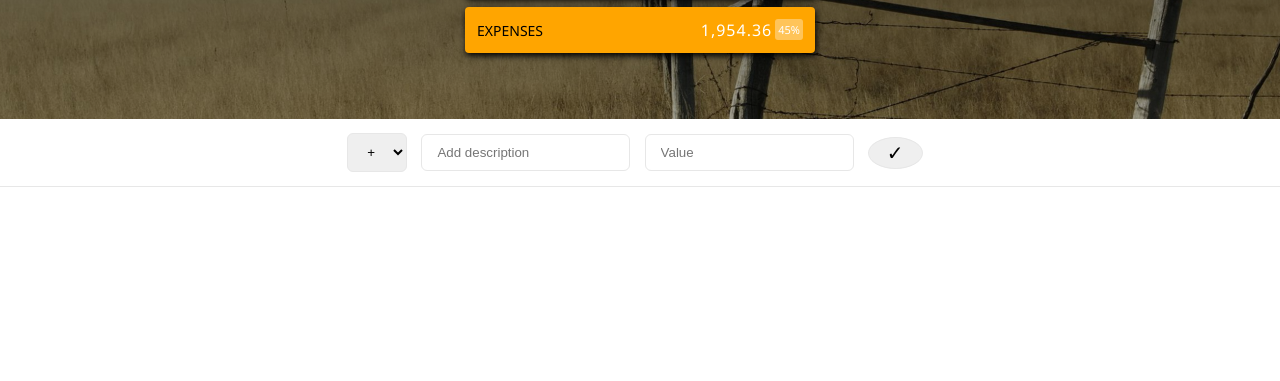
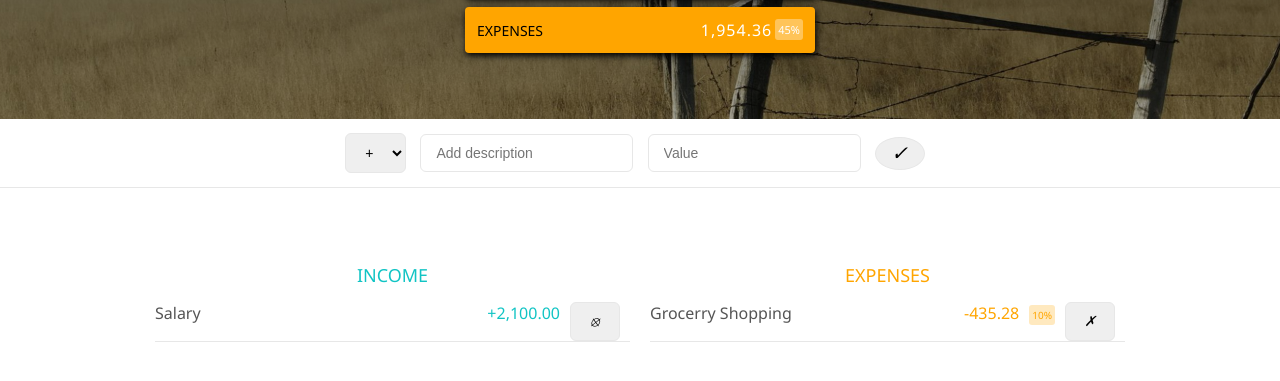
Before and after one commit to Eazash/re-learning-js, a plain HTML site: page index.html in a window 1280 px wide. Shown: the part 201-582 px from the top of the page. Drawn offline with Linux system fonts and the light colour scheme.

Commit message:
finalized design and fixed few knacks

```diff
--- a/css/style.css
+++ b/css/style.css
@@ -17,6 +17,7 @@ body {
     font-weight: 400;
 }
 .right {float: right;}
+.left {float:left !important;}
 .top {
     height: 40vh;
     background-image: linear-gradient(rgba(0,0,0,0.65), rgba(0,0,0,0.35)), url(/img/back.jpg);
@@ -49,26 +50,21 @@ body {
     margin-bottom: 10px;
     text-transform: uppercase;
     border-radius: 4px;
-box-shadow: 1px 3px 6px 0px #000;
+    box-shadow: 1px 3px 6px 0px #000;
 }
-.budget_income {
-    background-color : rgb(17, 196, 196);
-}
-.budget_expenses {
-    background-color: orange;
-}
+.cyan {background-color : rgb(17, 196, 196);}
+.orange {background-color: orange;}
+.cyan_color {color: rgb(17, 196, 196);}
+.orange_color {color: orange;}
 .budget_income-text, .budget_expenses-text {
-    float: left;
     color: #000;
     font-size: 14px;
     margin-top: 2px;
 }
 .budget_expenses-value, .budget_income-value{
     letter-spacing: 1px;
-    float:left;
 }
 .budget_income-percentage, .budget_expenses-percentage {
-    float:left;
     font-size: 11px;
     padding: 3px;
     margin-left: 3px;
@@ -92,7 +88,8 @@ input,select, button{
     margin-right: 10px;
     border-radius: 6px;
     /* align-self: ; */
-    min-width: 55px;
+    font-size: 14px;
+    min-width: 50px;
     transition: border 0.5s;
     padding: 10px 15px;
     vertical-align: middle;
@@ -103,10 +100,54 @@ input:focus , select:focus{
 }
 input:focus, select:focus, button:focus{
     outline: none;
-
 }
 .add_btn {
     font-size: 20px;
     border-radius: 100%;
     padding: 3px;
 }
+
+.container {
+    min-width: 450px;
+    max-width: 1000px;
+    margin: 60px auto;
+    padding: 15px;
+}
+/* .income {
+    max-width: 475px;
+    margin-right: 50px;
+}
+.expenses {
+    max-width: 475px;
+} */
+.income, .expenses{
+    min-width: 475px;
+    border-bottom: 1px solid #e7e7e7;
+    text-align: center;
+}
+.income {
+    margin-right: 15px;
+}
+h2 {
+    text-transform: uppercase;
+    font-size: 18px;
+    font-weight: 400;
+    margin-bottom: 15px;
+}
+.item {
+    width: 100%;
+}
+i{
+    font-family: 'Courier New', Courier, monospace !important;
+}
+.gapping > * {
+    margin-left: 10px;
+}
+.item_percentage {
+    background-color: rgba(255, 166, 0, 0.25);
+    padding: 3px;
+    font-size: 10px;
+    border-radius: 3px;
+    vertical-align: middle;
+    margin-top: 3px;
+}
--- a/index.html
+++ b/index.html
@@ -23,18 +23,18 @@
                 Available Budget in <span class="budget_title-month">%Month%</span>
             </div>
             <div class="budget_value">+ 2,345.67</div>
-            <div class="budget_income clearfix">
-                <div class="budget_income-text">Income</div>
+            <div class="budget_income cyan clearfix">
+                <div class="budget_income-text left">Income</div>
                 <div class="right clearfix">
-                    <div class="budget_income-value">+ 4,300</div>
-                    <div class="budget_income-percentage">23%</div>
+                    <div class="budget_income-value left">+ 4,300</div>
+                    <div class="budget_income-percentage left">23%</div>
                 </div>
             </div>
-            <div class="budget_expenses clearfix">
-                <div class="budget_expenses-text">Expenses</div>
+            <div class="budget_expenses orange clearfix">
+                <div class="budget_expenses-text left">Expenses</div>
                 <div class="right clearfix">
-                    <div class="budget_expenses-value">1,954.36</div>
-                    <div class="budget_expenses-percentage">45%</div>
+                    <div class="budget_expenses-value left">1,954.36</div>
+                    <div class="budget_expenses-percentage left">45%</div>
                 </div>
             </div>
         </div>
@@ -48,8 +48,36 @@
                 </select>
                 <input type="text" name="" id="" class="add_description" placeholder="Add description">
                 <input type="number" name="" id="" class="add_value" placeholder="Value">
-                <button class="add_btn">&checkmark;</button>
+                <button class="add_btn"><i>&checkmark;</i></button>
 
+            </div>
+        </div>
+        <div class="container clearfix">
+            <div class="income left">
+                <h2 class="income_title cyan_color">Income</h2>
+                <div class="income_list">
+                    <div class="item clearfix " id="income_0">
+                        <div class="item_description left">Salary</div>
+                        <div class="right clearfix gapping cyan_color">
+                            <div class="item_value left">+2,100.00</div>
+                            <div class="item_delete left"><button class="item_delete-btn"><i>&olcross;</i></button>
+                            </div>
+                        </div>
+                    </div>
+                </div>
+            </div>
+            <div class="expenses right">
+                <h2 class="expenses_title orange_color">Expenses</h2>
+                <div class="expenses_list">
+                    <div class="item clearfix" id="expense_0">
+                        <div class="item_description left">Grocerry Shopping</div>
+                        <div class="right clearfix gapping orange_color">
+                            <div class="item_value left">-435.28</div>
+                            <div class="item_percentage left">10%</div>
+                            <div class="item_delete left"><button class="item_delete-btn"><i>&cross;</i></button></div>
+                        </div>
+                    </div>
+                </div>
             </div>
         </div>
     </div>
```
